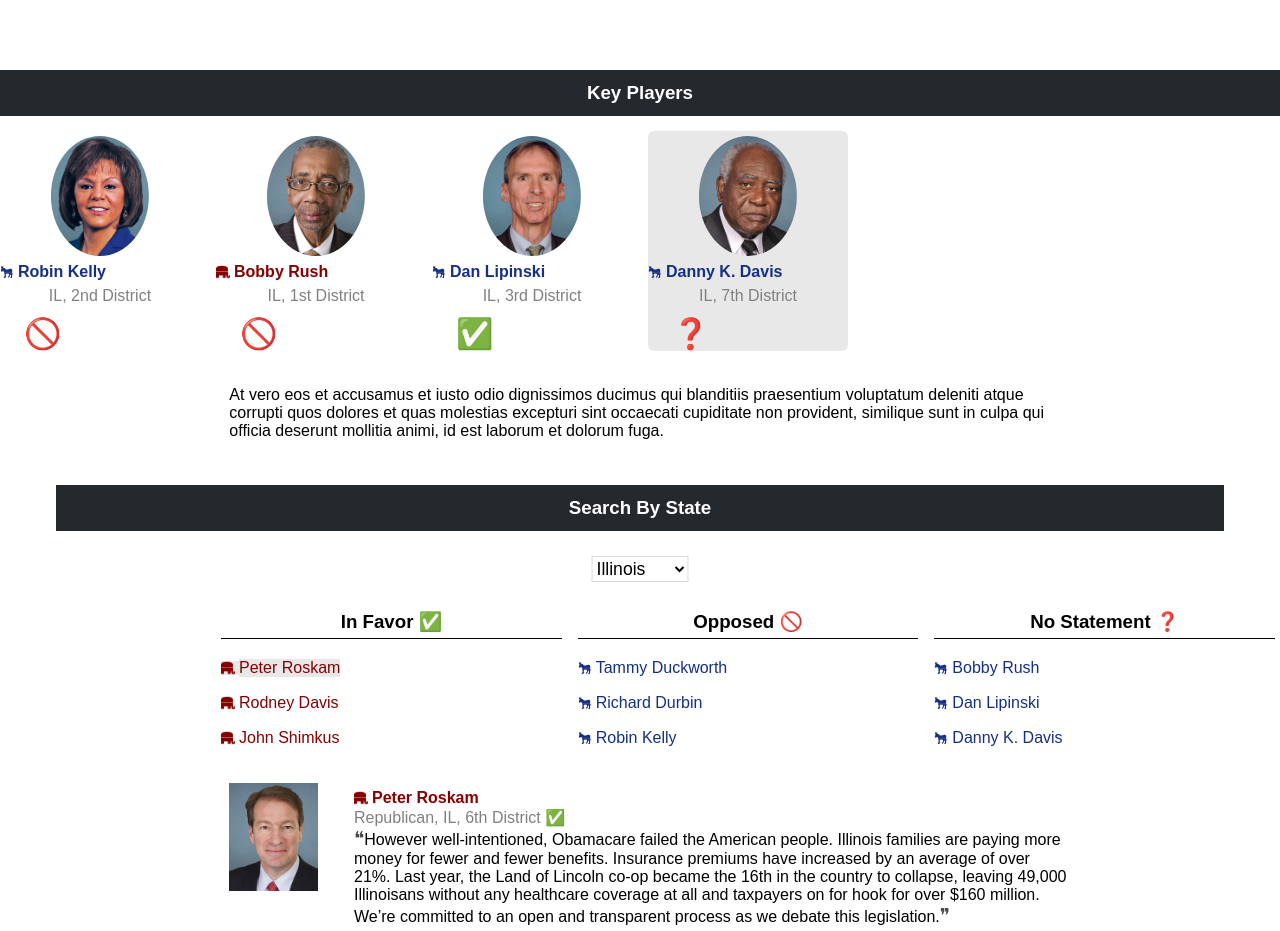
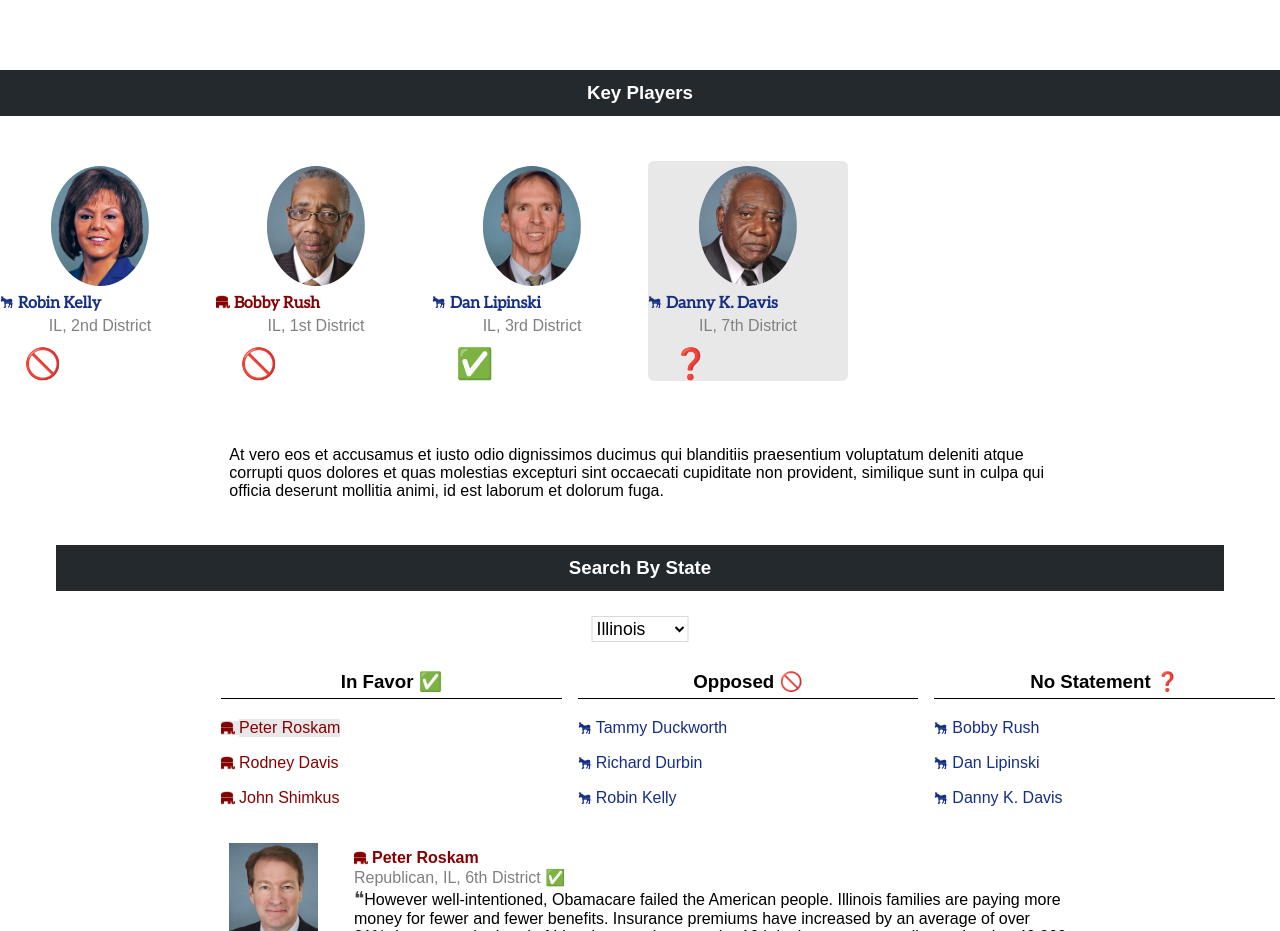
Before and after one commit to MagicWilliams/studio-legislator-tracker, a React (Create React App) app: page / in a window 1280 px wide. Shown: the part 1400-2331 px from the top of the page. Built offline with nearby package versions, Linux system fonts and the light colour scheme.

Commit message:
made font changes, committing so I can rebase with Sameenas latest changes

```diff
--- a/src/components/KeyPlayers/KeyPlayers.css
+++ b/src/components/KeyPlayers/KeyPlayers.css
@@ -16,6 +16,7 @@
 .thumbnailBio {
   /*text-align: center;*/
   margin: 2px 0px;
+  font-family: "Aleo";
 }
 
 .ScrollHeader {
@@ -25,7 +26,6 @@
 .keyPlayer:hover {
   cursor: pointer;
   border: 1px solid #cdcdcd;
-
 }
 
 .thumbnailDetails {
@@ -48,18 +48,12 @@
   font-size: 30px;
 }
 
-.thumbnailBioOpposed:after {
-    /*content: "\01F6AB";*/
- }
 
- .thumbnailBioInFavor:after {
-     /*content: "\01F6AB";*/
-  }
+.allKeyPlayers {
+  margin-bottom: -20px;
+}
 
-  .thumbnailBioNoStatement:after {
-      /*content: "\01F6AB";*/
-   }
-
-   .allKeyPlayers {
-     margin-bottom: -20px;
-   }
+.keyPlayersContainer {
+  margin-top: 30px;
+  margin-bottom: 30px;
+}
--- a/src/components/KeyPlayers/KeyPlayers.jsx
+++ b/src/components/KeyPlayers/KeyPlayers.jsx
@@ -121,7 +121,7 @@ class KeyPlayer extends Component {
             </div>
           </Col>
         </Row>
-        <Row>
+        <Row className="keyPlayersContainer">
           <Col xs={0} smOffset={2}></Col>
           {this.state.keyPlayers.map(rep =>
             <Col xs={3} sm={2}>
--- a/src/components/RepCard/RepCard.css
+++ b/src/components/RepCard/RepCard.css
@@ -10,6 +10,7 @@
 .repHeader {
   margin-top: 0px;
   font-weight: bold;
+  font-family: "Aleo";
 }
 
 .source {
```
